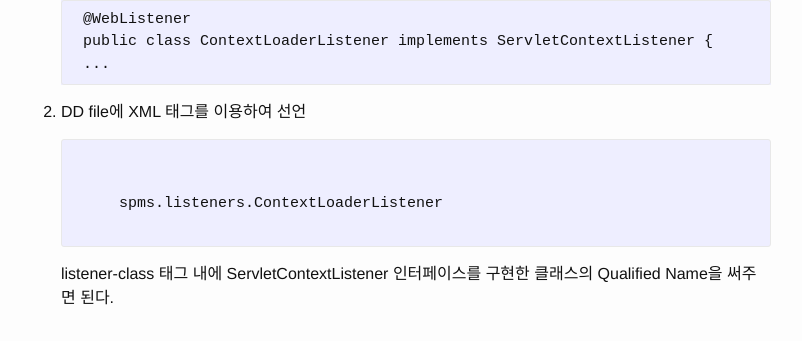
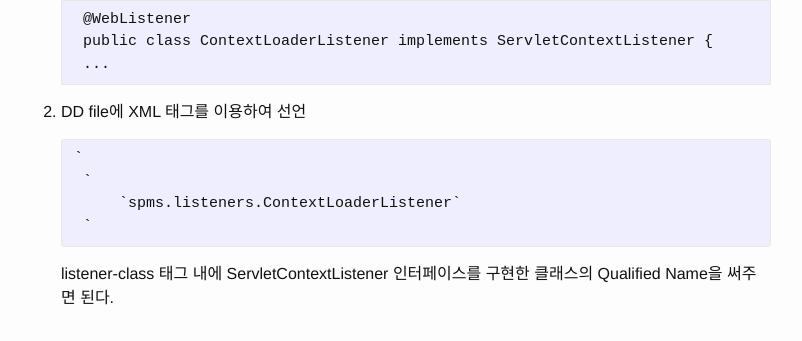
Before and after one commit to makeajourney/makeajourney.github.io, a Jekyll site: the page built from _posts/2016-02-07-dao.markdown, in a window 1280 px wide and 900 px high, scrolled down 2243 px. Shown: the part 110-451 px from the top of the window, without its empty margins (239-1041 px from the left). Built offline with Jekyll 4.4.1, drawn with Linux system fonts in a browser that asks for light colours.

Commit message:
Update 2016-02-07-dao.markdown

```diff
--- a/_posts/2016-02-07-dao.markdown
+++ b/_posts/2016-02-07-dao.markdown
@@ -85,8 +85,8 @@
 5. contextDestroyed() method override
 
 	<pre><code>try {
-			connection.close();   // connection 객체 해제
-		} catch (Exception e) {}</code></pre>
+		connection.close();   // connection 객체 해제
+	} catch (Exception e) {}</code></pre>
 
 
 <br>
@@ -106,10 +106,10 @@
 2. DD file에 XML 태그를 이용하여 선언
 
 
-	<pre><code><!-- declaration to listener -->
-	<listener>
-		<listener-class>spms.listeners.ContextLoaderListener</listener-class>
-	</listener></code></pre>
+	<pre><code>`<!-- declaration to listener -->
+	`<listener>
+		`<listener-class>spms.listeners.ContextLoaderListener`</listener-class>
+	`</listener></code></pre>
 
 
 	listener-class 태그 내에 ServletContextListener 인터페이스를 구현한 클래스의 Qualified Name을 써주면 된다.
```
